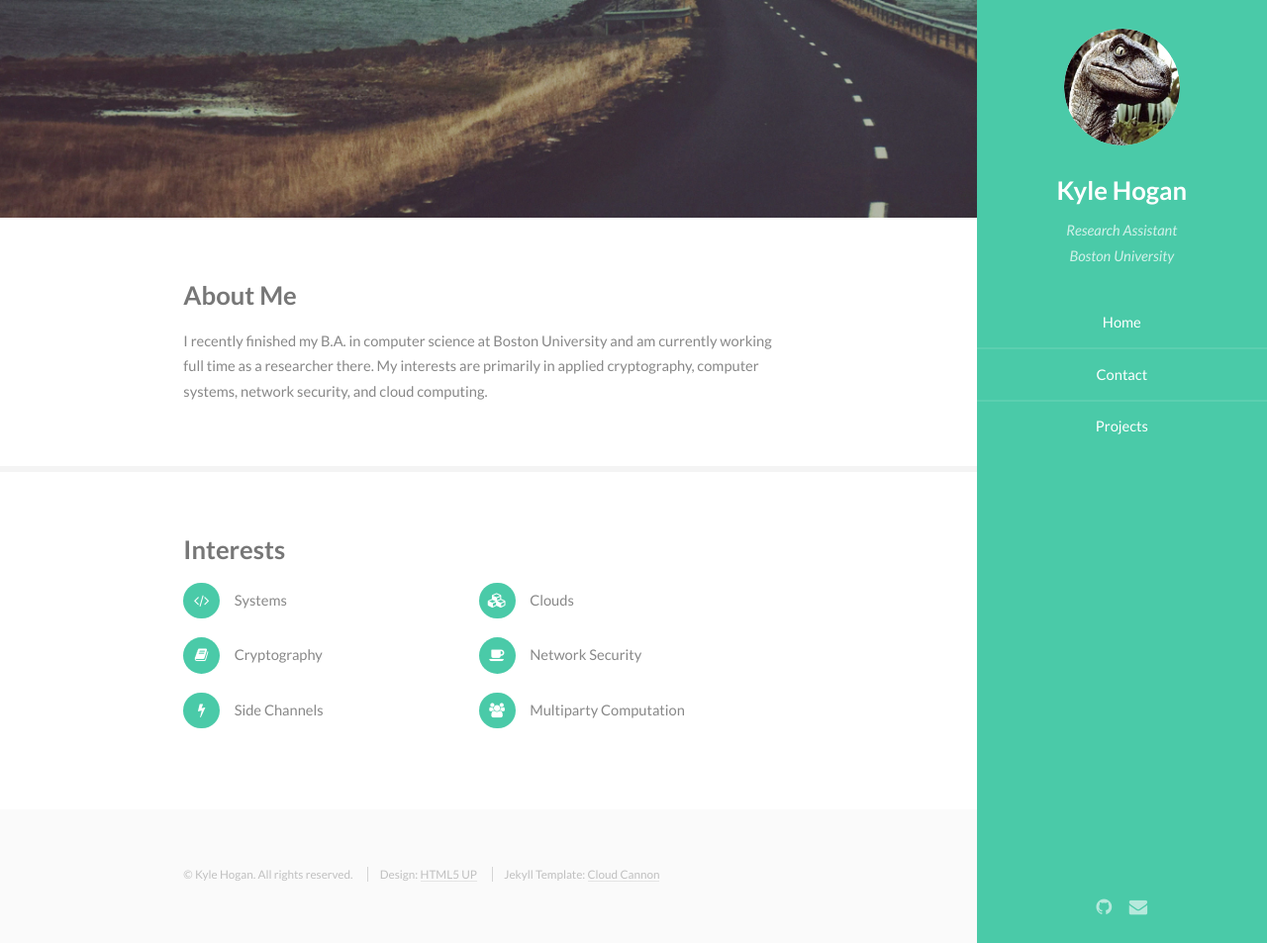
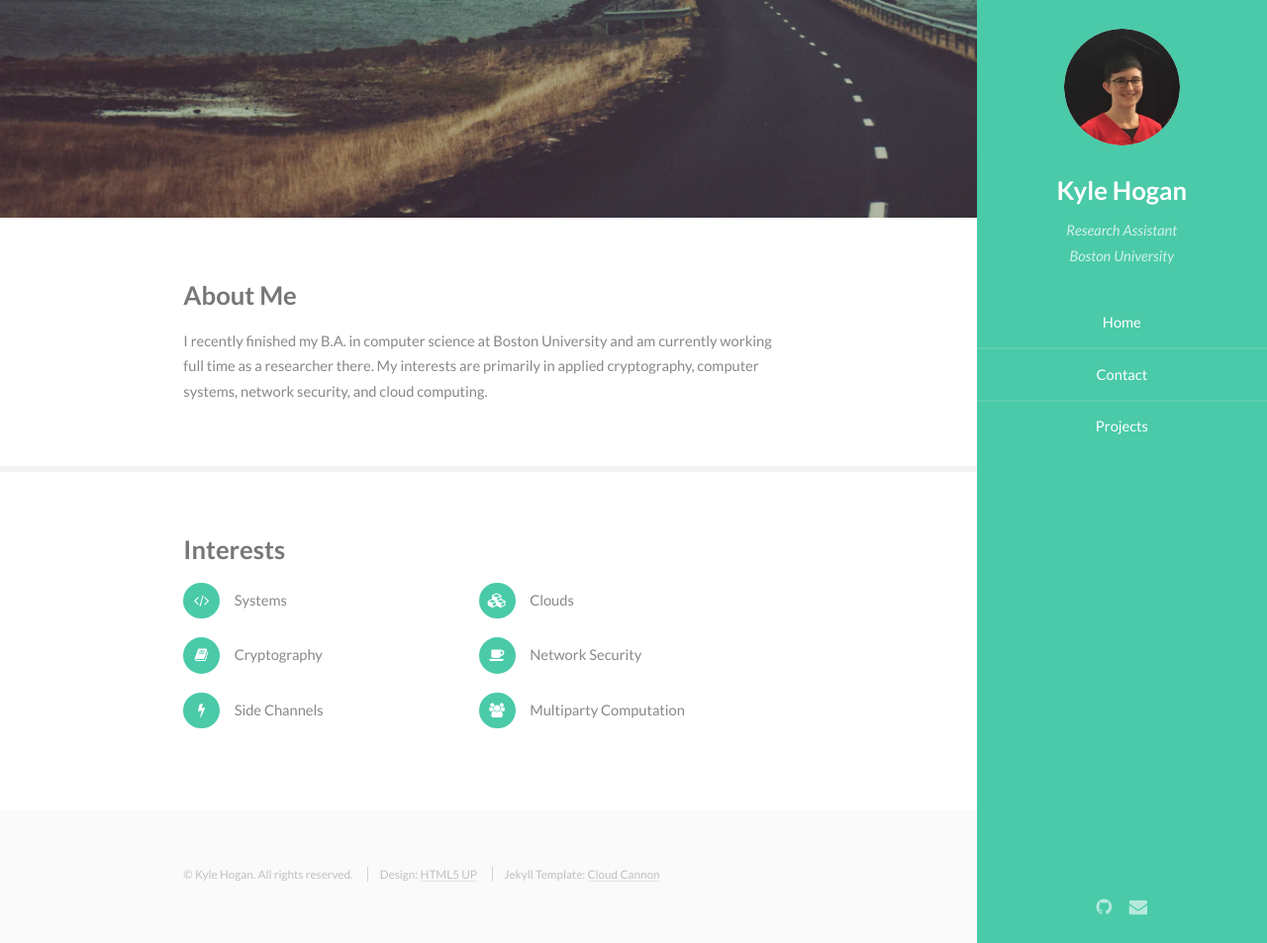
Before and after one commit to kylehogan/ReadOnly-Jekyll, a Jekyll site: the page built from index.html, in a window 1280 px wide and 953 px high. Shown: the whole window at 99% size. Built offline with Jekyll 4.4.1, drawn with Linux system fonts in a browser that asks for light colours.

Commit message:
add images

```diff
--- a/_includes/header.html
+++ b/_includes/header.html
@@ -1,7 +1,7 @@
 <!-- Header -->
     <section id="header" class="skel-layers-fixed">
         <header>
-            <span class="image avatar"><img src="{{ site.baseurl }}/images/velociraptor.jpg" alt="" /></span>
+            <span class="image avatar"><img src="{{ site.baseurl }}/images/me.png" alt="" /></span>
             <h1 id="logo"><a href="{{ site.baseurl }}/">Kyle Hogan</a></h1>
             <p>Research Assistant<br />
             Boston University</p>
```
Also changed, not shown: images/hil_arch.png (added), images/me.png (added).
